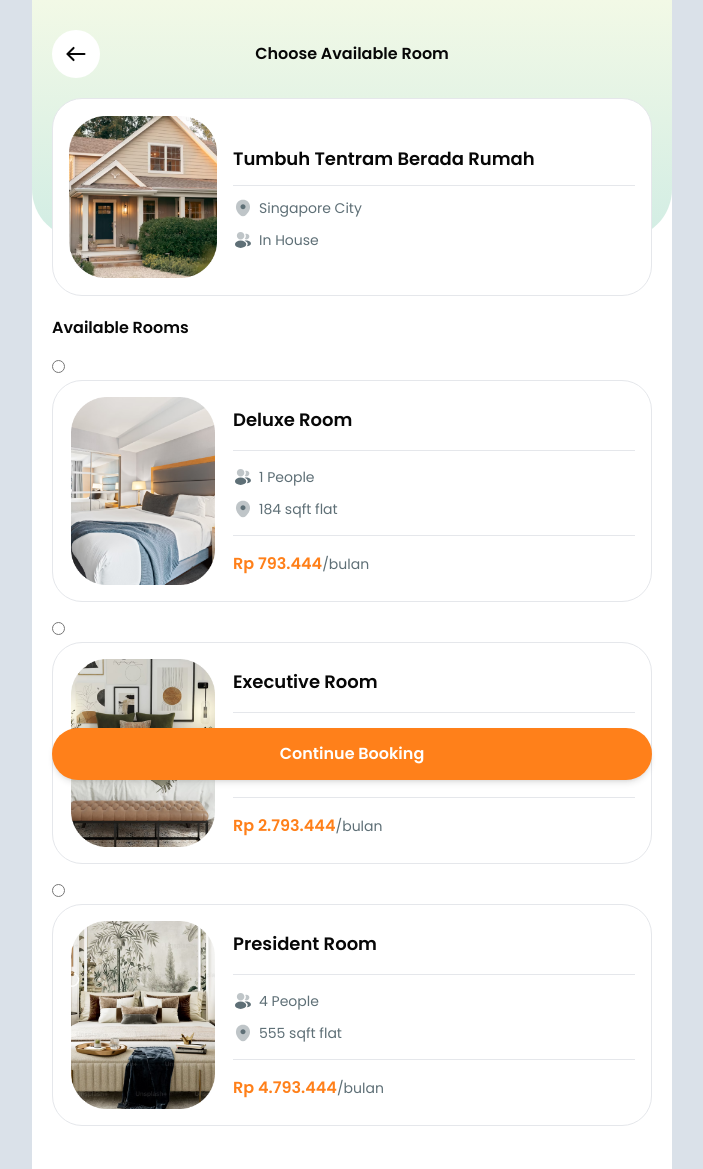
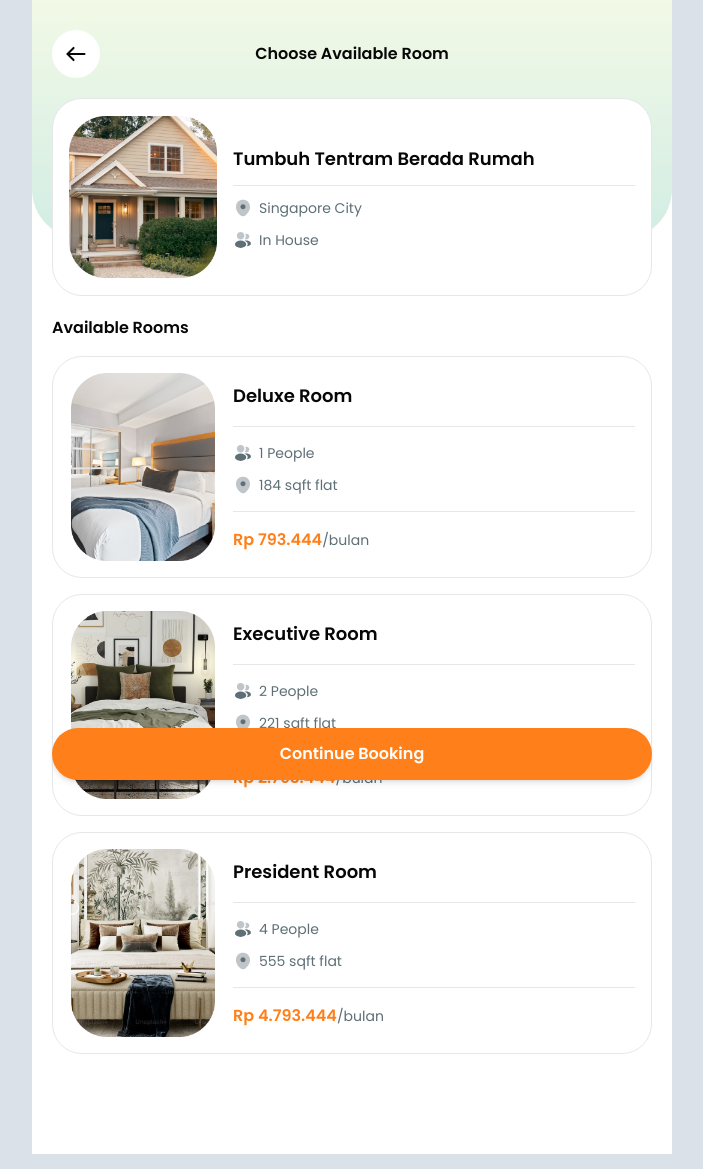
Before and after one commit to sharonamelinda/ngekos-app, a website: page public/index.html in a window 1280 px wide. Shown: the top 1169 px of the page, without its empty margins (288-991 px from the left). Drawn offline with Linux system fonts and the light colour scheme.

Commit message:
Update index.html

```diff
--- a/public/index.html
+++ b/public/index.html
@@ -12,17 +12,13 @@
 <body>
     <div id="main" class="relative flex flex-col w-full max-w-[640px] min-h-screen mx-auto bg-white gap-5">
         <div class="absolute top-0 left-0 w-full h-[239px] bg-gradient-to-b from-[#F2F9E6] to-[#D2EDE4] rounded-b-[50px]"></div>
-
-        <!-- Top Bar -->
         <div id="topbar" class="relative flex items-center mt-[30px] w-full overflow-hidden mx-auto px-5">
             <a href="#">
                 <img src="assets/images/icon/back-arrow.svg" alt="icon">
             </a>
             <h3 class="font-semibold absolute left-1/2 transform -translate-x-1/2 text-center">Choose Available Room</h3>
         </div>
-
         <div class="relative flex flex-col gap-5 mb-[100px]">
-            <!-- Hotel -->
             <section id="hotel-place" class="flex flex-col px-5 overflow-hidden">
                 <a href="#">
                     <div class="flex items-center w-full rounded-[30px] p-4 border gap-4 bg-white">
@@ -46,16 +42,12 @@
                     </div>
                 </a>
             </section>
-
-            <!-- Rooms -->
-            <form id="available-rooms-form">
+            <form id="rooms-form">
                 <section id="available-rooms" class="flex flex-col gap-4 overflow-hidden px-5">
                     <h3 class="font-bold">Available Rooms</h3>
                     <div class="flex flex-col gap-4">
-
-                        <!-- Card 1 - Deluxe -->
                         <label>
-                            <input type="radio" name="room" value="deluxe" class="">
+                            <input type="radio" name="room" value="deluxe" class="hidden">
                             <div class="flex items-center w-full rounded-[30px] p-4 border gap-4 bg-white hover:border-hijau hover:border transition-all duration-300">
                                 <div class="flex min-w-[148px] h-[188px] overflow-hidden">
                                     <img src="assets/images/room/deluxe.png" class="w-full h-full object-contain" alt="thumbnail">
@@ -81,10 +73,8 @@
                                 </div>
                             </div>
                         </label>
-
-                        <!-- Card 2 - Executive -->
                         <label>
-                            <input type="radio" name="room" value="executive" class="">
+                            <input type="radio" name="room" value="executive" class="hidden">
                             <div class="flex items-center w-full rounded-[30px] p-4 border gap-4 bg-white hover:border-hijau hover:border transition-all duration-300">
                                 <div class="flex min-w-[148px] h-[188px] overflow-hidden has-[:checked]:border-hijau">
                                     <img src="assets/images/room/executive.png" class="w-full h-full object-contain" alt="thumbnail">
@@ -110,10 +100,8 @@
                                 </div>
                             </div>
                         </label>
-
-                        <!-- Card 3 - President -->
                         <label>
-                            <input type="radio" name="room" value="president" class="">
+                            <input type="radio" name="room" value="president" class="hidden">
                             <div class="flex items-center w-full rounded-[30px] p-4 border gap-4 bg-white hover:border-hijau hover:border transition-all duration-300">
                                 <div class="flex min-w-[148px] h-[188px] overflow-hidden">
                                     <img src="assets/images/room/president.png" class="w-full h-full object-contain" alt="thumbnail">
@@ -139,16 +127,12 @@
                                 </div>
                             </div>
                         </label>
-
                     </div>
                 </section>
-                <button type="submit" class="mt-4 bg-hijau text-white py-2 px-4 rounded">Submit</button>
+                <div id="continue-button" class="fixed bottom-0 w-full max-w-[640px] mb-5 px-5 mx-auto">
+                    <button class="text-center font-bold rounded-full px-5 py-[14px] bg-orange text-white shadow-md w-full">Continue Booking</button>
+                </div>
             </form>
-
-        </div>
-
-        <div id="continue-button" class="fixed bottom-0 w-full max-w-[640px] mb-5 px-5 mx-auto">
-            <button class="text-center font-bold rounded-full px-5 py-[14px] bg-orange text-white shadow-md w-full">Continue Booking</button>
         </div>
     </div>
 </body>
```
